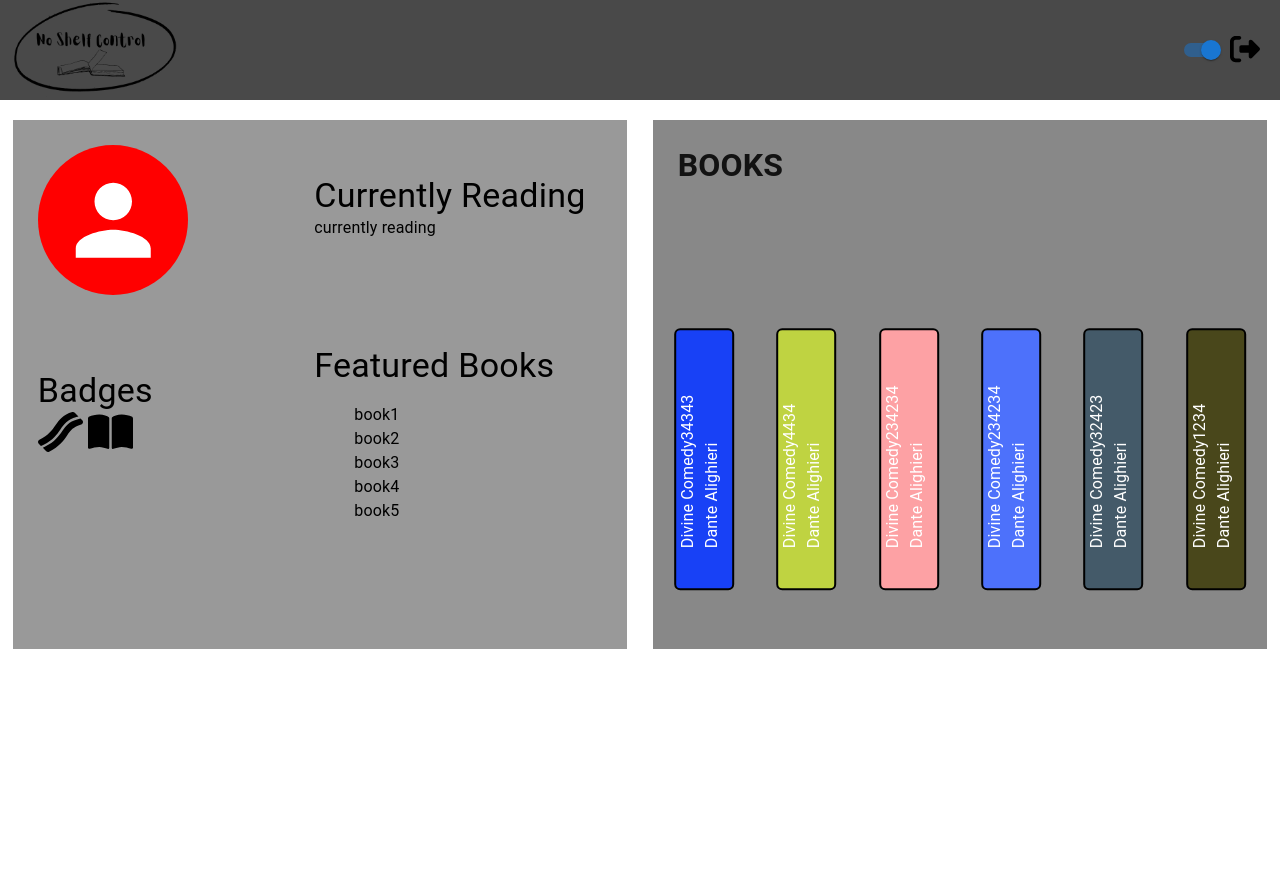
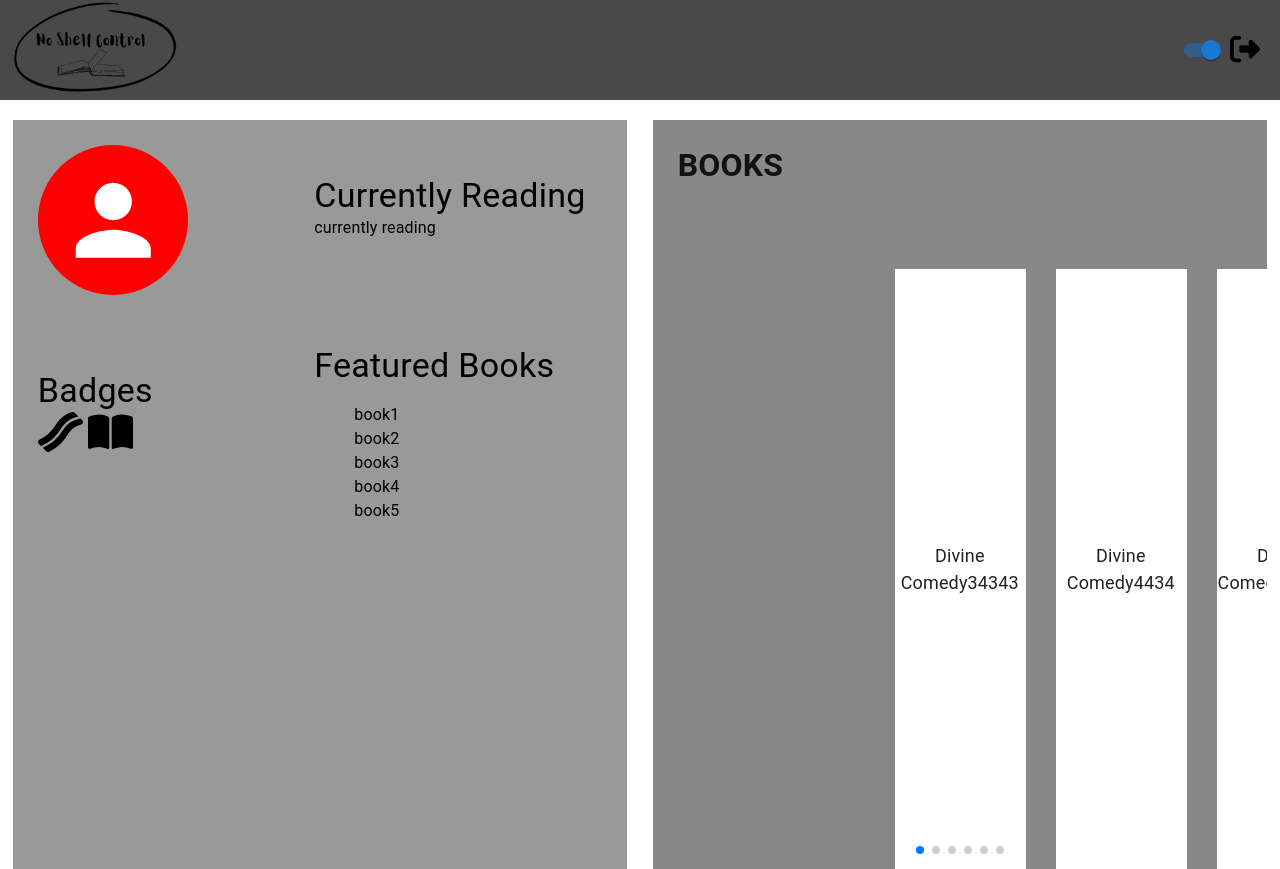
Before and after one commit to Nick-likes-Rust-and-Next/No-Shelf-Control, a React (Vite) app in the folder client/: page / in a window 1280 px wide. Before the commit the page ends 800 px from the top, so only its background shows below. Built offline with nearby package versions, Linux system fonts and the light colour scheme.

Commit message:
adds swiper component to book lists, needs mode styling

```diff
--- a/client/package.json
+++ b/client/package.json
@@ -19,7 +19,8 @@
     "react": "^18.2.0",
     "react-dom": "^18.2.0",
     "react-router-dom": "^6.11.1",
-    "sass": "^1.62.1"
+    "sass": "^1.62.1",
+    "swiper": "^9.3.0"
   },
   "devDependencies": {
     "@types/react": "^18.0.28",
--- a/client/src/components/BookList/BookList.jsx
+++ b/client/src/components/BookList/BookList.jsx
@@ -1,6 +1,11 @@
 import { Box } from "@mui/material";
 import Book from "../Book/Book";
 import Grid2 from "@mui/material/Unstable_Grid2/Grid2";
+import { Swiper, SwiperSlide } from "swiper/react";
+import "swiper/css";
+import "swiper/css/pagination";
+import "./booklist.scss"
+import { Pagination } from "swiper";
 
 let userBooks = [
     {
@@ -20,7 +25,7 @@ let userBooks = [
     },
     {
         title: "Divine Comedy234234",
-        author: "Dante Alighieri",
+        author: "Dante poop",
         image: "/images/content.jpg",
     },
     {
@@ -37,14 +42,29 @@ let userBooks = [
 
 function BookList() {
     return (
-        <Box display={"flex"} justifyContent={"center"}>
-            {/* some sort of component for the infinite scroll */}
-            {/* this will pass each book of the user as a prop and create a book component for each */}
+        // <Box display={"flex"} justifyContent={"center"}>
+        //     {/* some sort of component for the infinite scroll */}
+        //     {/* this will pass each book of the user as a prop and create a book component for each */}
+        //     {userBooks.map((book) => (
+        //             <Book key={book.title} book={book}/>
+        //     ))}
+        //     {/* some sort of component for the infinite scroll */}
+        //     </Box>
+        <Swiper
+            slidesPerView={4}
+            centeredSlides={true}
+            spaceBetween={30}
+            grabCursor={true}
+            pagination={{
+                clickable: true,
+            }}
+            modules={[Pagination]}
+            className="mySwiper"
+        >
             {userBooks.map((book) => (
-                    <Book key={book.title} book={book}/>
+                <SwiperSlide>{book.title}</SwiperSlide>
             ))}
-            {/* some sort of component for the infinite scroll */}
-            </Box>
+        </Swiper>
     );
 }
 
--- /dev/null
+++ b/client/src/components/BookList/booklist.scss
@@ -0,0 +1,25 @@
+.swiper {
+    width: 100%;
+    height: 100%;
+}
+
+.swiper-slide {
+    text-align: center;
+    font-size: 18px;
+    background: #fff;
+
+    /* Center slide text vertically */
+    display: flex;
+    justify-content: center;
+    align-items: center;
+    // dont keep this hardcoded change to percent
+    height: 600px;
+    max-width: 200px;
+}
+
+.swiper-slide img {
+    display: block;
+    width: 100%;
+    height: 100%;
+    object-fit: cover;
+}
```
Also changed, not shown: 1 other file (tests, documents, lock files or other folders).
